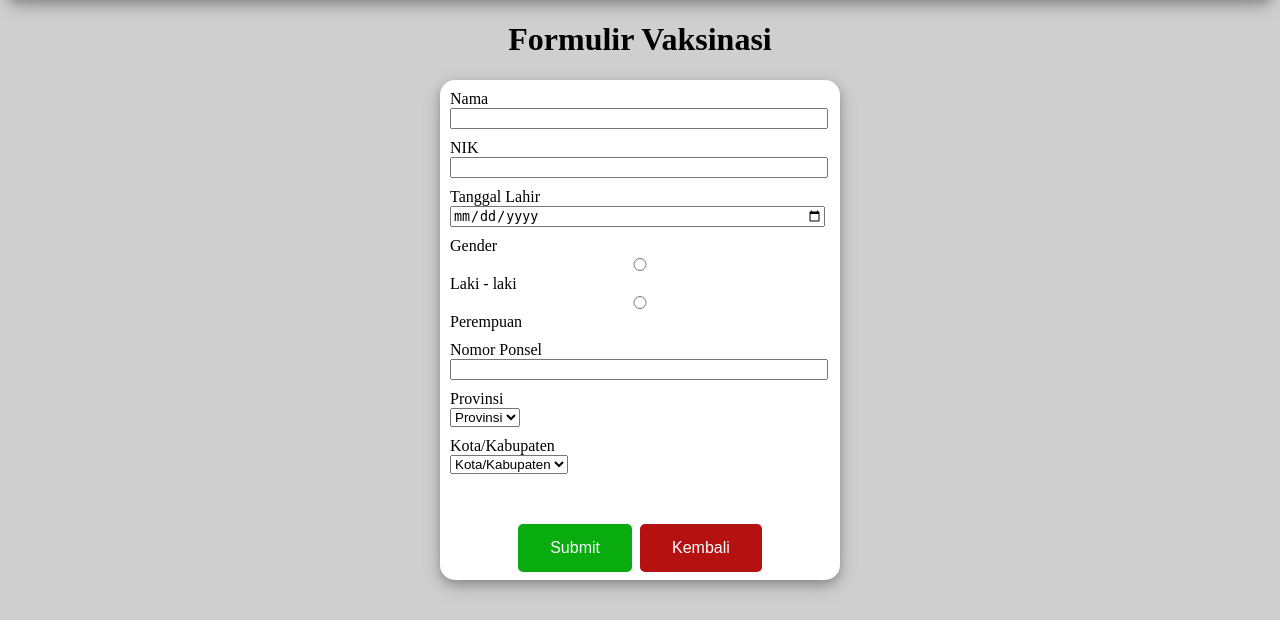
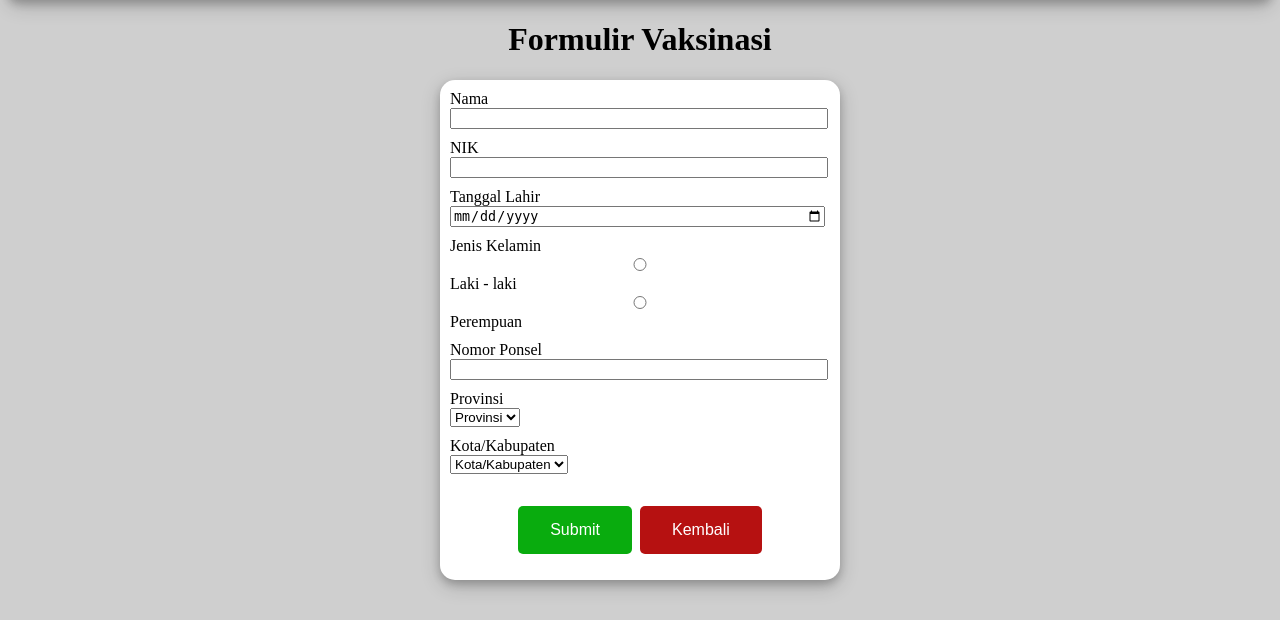
Before and after one commit to kadabengarann/Website-Covid-RPL-Kelompok3, a PHP site: page /daftarvaksin.php in a window 1280 px wide. Shown: the part 64-684 px from the top of the page. Run offline with PHP 8.4, Linux system fonts and the light colour scheme.

Commit message:
revisi ke 2

```diff
--- a/daftarvaksin.php
+++ b/daftarvaksin.php
@@ -29,7 +29,7 @@
                     <input type="date" name="BornDate" id="Borndate">
                 </p>
                 <p>
-                    Gender<br>
+                    Jenis Kelamin<br>
                     <input type="radio" name="Gender" id="Laki">
                     <label for="Laki">Laki - laki</label><br>
                     <input type="radio" name="Gender" id="Prmpuan">
@@ -57,7 +57,7 @@
                         ?>
                     </select>
                 </p>
-                <br><br>
+                <br>
                 <button class="button button1" type="submit" form="" value="Submit">Submit</button>
                 <button class="button button2" type="button" href="syaratvaksin.html">Kembali </button>
             </form>
--- a/stylevaksin.css
+++ b/stylevaksin.css
@@ -73,9 +73,6 @@ input::-webkit-inner-spin-button {
     width: 370px;
 }
 
-.gender{
-    width: 0px 0px 0px 370px;
-}
 body {
     background-color: rgb(207, 207, 207);
 }
```
